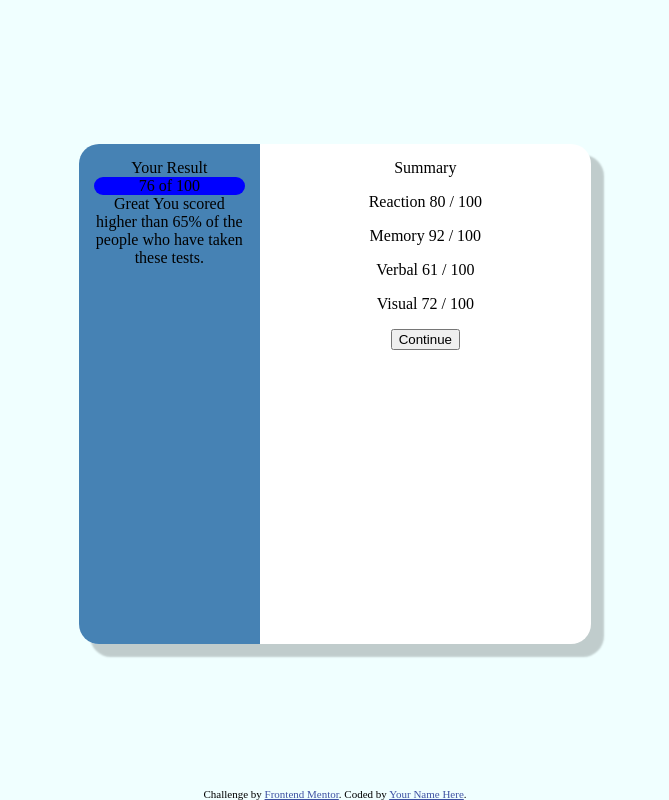
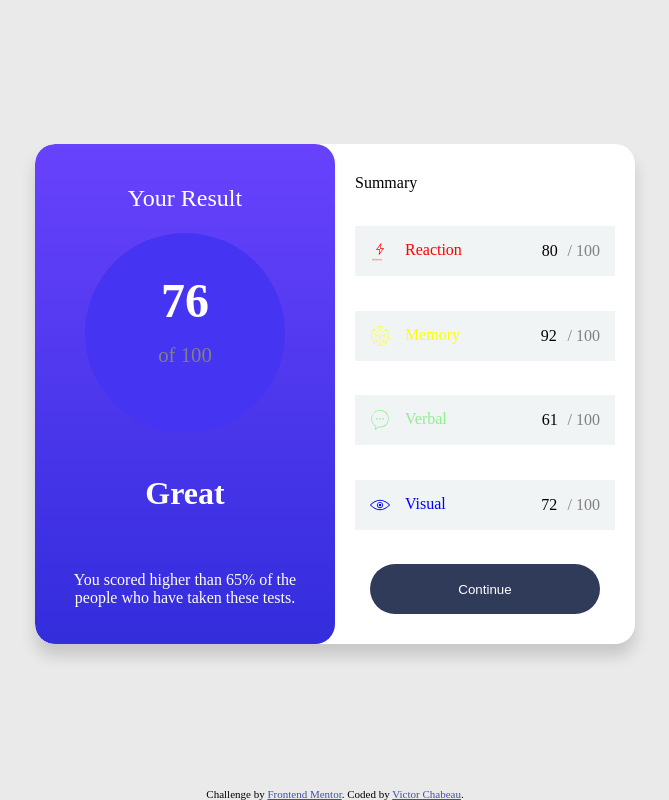
Before and after one commit to Torvic13/Result-summary-component, a plain HTML site: page index.html in a window 1280 px wide. Shown: the whole page, without its empty margins (305-974 px from the left). Drawn offline with Linux system fonts and the light colour scheme; a web font is replaced by a local one.

Commit message:
last version

```diff
--- a/index.html
+++ b/index.html
@@ -14,46 +14,63 @@
 </head>
 
 <body>
+
   <main>
     <div class="blue-card">
-      Your Result
+      <h2 id="result-title">Your Result</h2>
 
       <div class="stats-circle">
-        76
-        of 100
+        <h2>76</h2>
+        <span>of 100</span>
       </div>
-      Great
-      You scored higher than 65% of the people who have taken these tests.
+
+      <h1>Great</h1>
+      <p>You scored higher than 65% of the people who have taken these tests.</p>
     </div>
-    <div class="stats">
-      <div class="text-container">
+
+    <div class="text-container">
       <span id="summary">Summary</span>
-      <p class="self-stat" id="reaction">
-        Reaction
-        80 / 100
-      </p>
 
-      <p class="self-stat" id="memory">
-        Memory
-        92 / 100
-      </p>
+      <div class="self-stat">
 
-      <p class="self-stat" id="verbal">
-        Verbal
-        61 / 100
-      </p>
-      <p class="self-stat" id="visual">
-        Visual
-        72 / 100
-      </p>
+        <span class="name-icon">
+          <img src="./img/lightning-icon.svg" alt="lightning-icon" id="lightning"><span class="stats-name" id="reaction">Reaction</span>
+        </span>
+        <span class="number-stat">80</span><span class="global-stat"> / 100</span>
+      </div>
+
+      <div class="self-stat">
+
+        <span class="name-icon">
+          <img src="./img/brain-icon.svg" alt="brain-icon" id="brain"><span class="stats-name" id="memory">Memory</span>
+        </span>
+        <span class="number-stat">92</span><span class="global-stat"> / 100</span>
+      </div>
+
+      <div class="self-stat">
+        <span class="name-icon">
+          <img src="./img/bubble-icon.svg" alt="text-bubble-icon" id="bubble"><span class="stats-name" id="verbal">Verbal</span>
+        </span>
+        <span class="number-stat num">61</span><span class="global-stat"> / 100</span>
+
+      </div>
+
+      <div class="self-stat">
+        <span class="name-icon">
+          <img src="./img/eye-icon.svg" alt="eye-icon" id="eye"><span class="stats-name" id="visual">Visual</span>
+        </span>
+        <span class="number-stat num">72</span><span class="global-stat"> / 100</span>
+      </div>
+
       <input type="button" id="cta" value="Continue">
-      </div>
+
     </div>
   </main>
-  <div class="attribution">
+
+  <footer>
     Challenge by <a href="https://www.frontendmentor.io?ref=challenge" target="_blank">Frontend Mentor</a>.
-    Coded by <a href="#">Your Name Here</a>.
-  </div>
+    Coded by <a href="#">Victor Chabeau</a>.
+  </footer>
 </body>
 
 </html>
--- a/styles.css
+++ b/styles.css
@@ -1,4 +1,11 @@
+@font-face {
+    font-family: "Outfit";
+    src: url("./font/Outfit/Outfit-VariableFont_wght.ttf");
+}
+
 html {
+    font-family: "Outfit";
+
     height: 100vh;
     width: 100vw;
 }
@@ -11,7 +18,7 @@ body {
     height: 100vh;
     width: 100vw;
 
-    background-color:azure;
+    background-color: #eaeaea;
 }
 
 main {
@@ -21,9 +28,9 @@ main {
 
     margin: auto;
     height: 500px;
-    width: 40vw;
+    width: 600px;
     border-radius: 20px;
-    box-shadow: 12px 12px 2px 1px rgba(0, 0, 0, .2);
+    box-shadow: 0px 12px 15px 0px rgba(0, 0, 0, 15%);
     overflow: hidden;
 
     background-color: white;
@@ -32,47 +39,268 @@ main {
 }
 
 .blue-card {
+    display: flex;
+    flex-direction: column;
+    justify-content: space-evenly;
     align-self: flex-start;
     order: 1;
 
-    height: 100%;
+    color: white;
+    font-weight: 200;
+
+    height: 480px;
     width: 50%;
-    padding: 15px;
+    border-radius: 20px;
+    padding: 20px 20px 0px 20px;
 
     background-color: steelblue;
+    background-image: linear-gradient(to top, #332DDC, #6842FD);
+}
+
+h2#result-title {
+    order: 1;
+
+    margin: 0px;
+
+    font-weight: 200;
 }
 
 .stats-circle {
-    border-radius: 5vw;
+    display: flex;
+    flex-direction: column;
+    align-self: center;
+    align-items: center;
+    order: 2;
 
-    background-color: blue;
+    border-radius: 50%;
+    height: 200px;
+    width: 200px;
+
+    font-size: 2rem;
+
+    overflow: hidden;
+
+    background-color: #4634F3;
+}
+
+.stats-circle h2 {
+    order: 1;
+
+    margin-bottom: 15px;
+}
+
+.stats-circle span {
+    justify-self: center;
+    align-self: center;
+    order: 2;
+
+    font-size: 1.3rem;
+    font-weight: 200;
+    color: grey;
+}
+
+h1 {
+    order: 3;
+}
+
+p {
+    order: 4;
+}
+
+.text-container {
+    display: flex;
+    flex-direction: column;
+    justify-content: space-around;
+    order: 2;
+    align-self: center;
+    justify-self: center;
+
+    height: 95%;
+    width: 50%;
+    padding: 20px;
+}
+
+#summary {
+    align-self: flex-start;
+}
+
+img {
+    align-items: center;
+    order: 1;
+
+    width: 20px;
+    height: 20px;
+
+    margin-left: 15px;#
+}
+
+.self-stat {
+    display: flex;
+    flex-direction: row;
+    justify-content: space-between;
+    align-items: center;
+
+    height: 50px;
+    min-width: 230px;
+    /* padding: */
+
+    background-color: #F0F4F4;
+}
+
+.stats-name {
+    display: flex;
+    order: 2;
+
+    margin-left: 15px;
+}
+
+.name-icon {
+    display: flex;
+}
+
+.number-stat {
+    order: 3;
+
+    margin-left: 70px;
+}
+
+.global-stat {
+    order: 4;
+
+    margin-right: 15px;
+
+    color: grey;
+}
+
+.num {
+    margin-left: 85px;
+}
+
+#reaction {
+    color: #ff0000;
+}
+
+#memory {
+    color: #ffff00;
+}
+
+#verbal {
+    color: #90ee90;
+}
+
+#visual {
+    color: #0000ff;
+}
+
+#lightning {
+    filter: invert(19%) sepia(93%) saturate(6184%) hue-rotate(7deg) brightness(99%) contrast(130%);
+}
+
+#brain {
+    filter: invert(92%) sepia(33%) saturate(1928%) hue-rotate(354deg) brightness(111%) contrast(103%);
+}
+
+#bubble {
+    filter: invert(94%) sepia(8%) saturate(2362%) hue-rotate(56deg) brightness(98%) contrast(90%);
+}
+
+#eye {
+    filter: invert(6%) sepia(100%) saturate(7398%) hue-rotate(248deg) brightness(123%) contrast(144%);
+}
+
+#cta {
+    align-self: center;
+    order: 6;
+
+    height: 50px;
+    width: 230px;
+    padding: 0px;
+    border-radius: 25px;
+
+    color: white;
+
+    background-color: #303B5A;
+    border: none;
+}
+
+#cta:hover {
+    background-image: linear-gradient(to top, #332DDC, #6842FD);
 }
 
 .stats {
     order: 2;
 
-
-    width: 100%;
+    width: 300px;
     height: 100%;
-    padding: 15px;
-}
-
-.text-container {
 
 }
 
-#cta {
-    align-self: flex-end;
-    justify-self: center;
-}
-
-.attribution {
+footer {
     order: 2;
 
     font-size: 11px;
     text-align: center;
 }
 
-.attribution a {
+footer a {
     color: hsl(228, 45%, 44%);
 }
+
+@media (max-width: 600px) {
+    html {
+        margin: 0px;
+
+        background-color: white;
+    }
+
+    body {
+        height: 100vh;
+
+
+    }
+
+    main {
+        flex-flow: row wrap;
+
+        box-shadow: none;
+        border-radius: 0px;
+        height: 100vh;
+
+
+        overflow: visible;
+
+    }
+
+    .blue-card {
+        order: 1;
+
+        height: 40%;
+        width: 100%;
+        border-radius: 0px 0px 20px 20px;
+    }
+
+    .text-container {
+        order: 2;
+        flex-direction: column;
+
+        justify-self: center;
+
+
+        margin: auto;
+
+        height: 60%;
+
+    }
+
+    .self-stat {
+        width: 100%;
+        align-self: center;
+    }
+
+    footer {
+        display: none;
+        visibility : hidden;
+
+        z-index: -100;
+    }
+}
```
